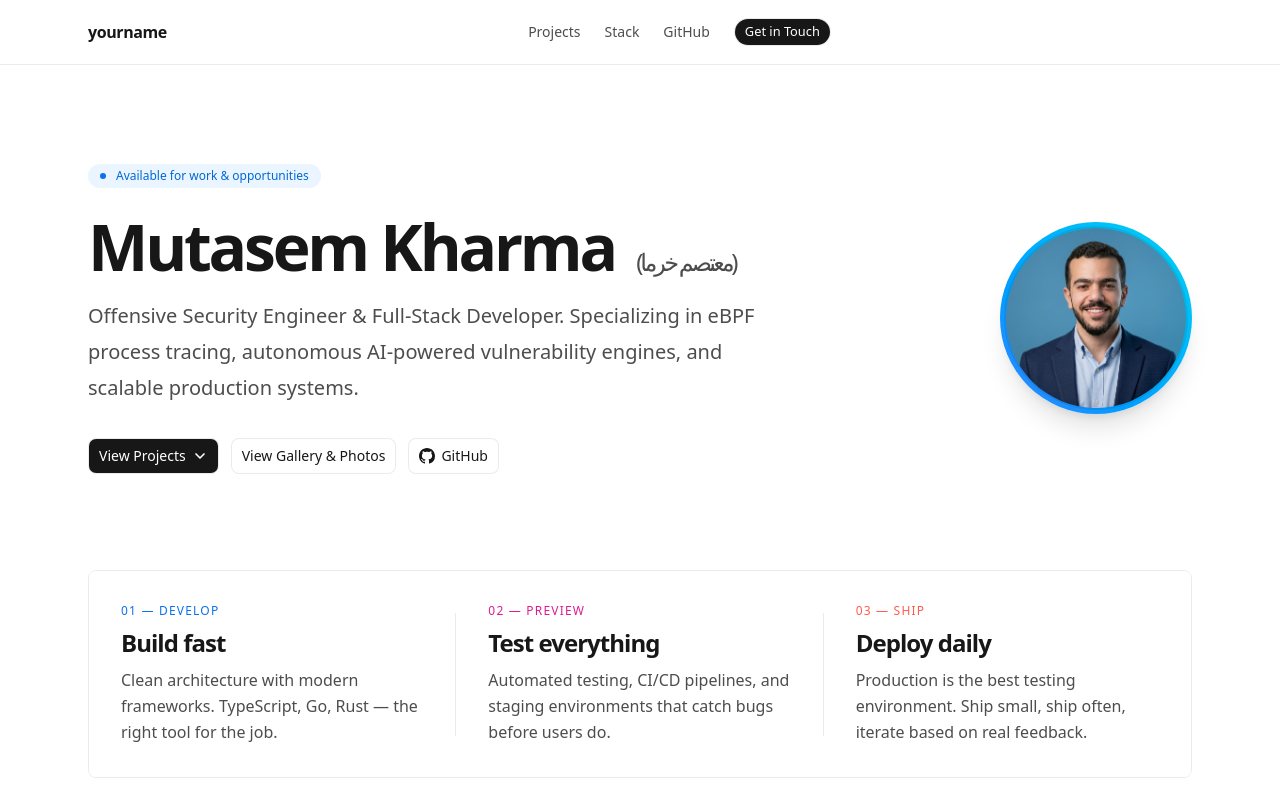
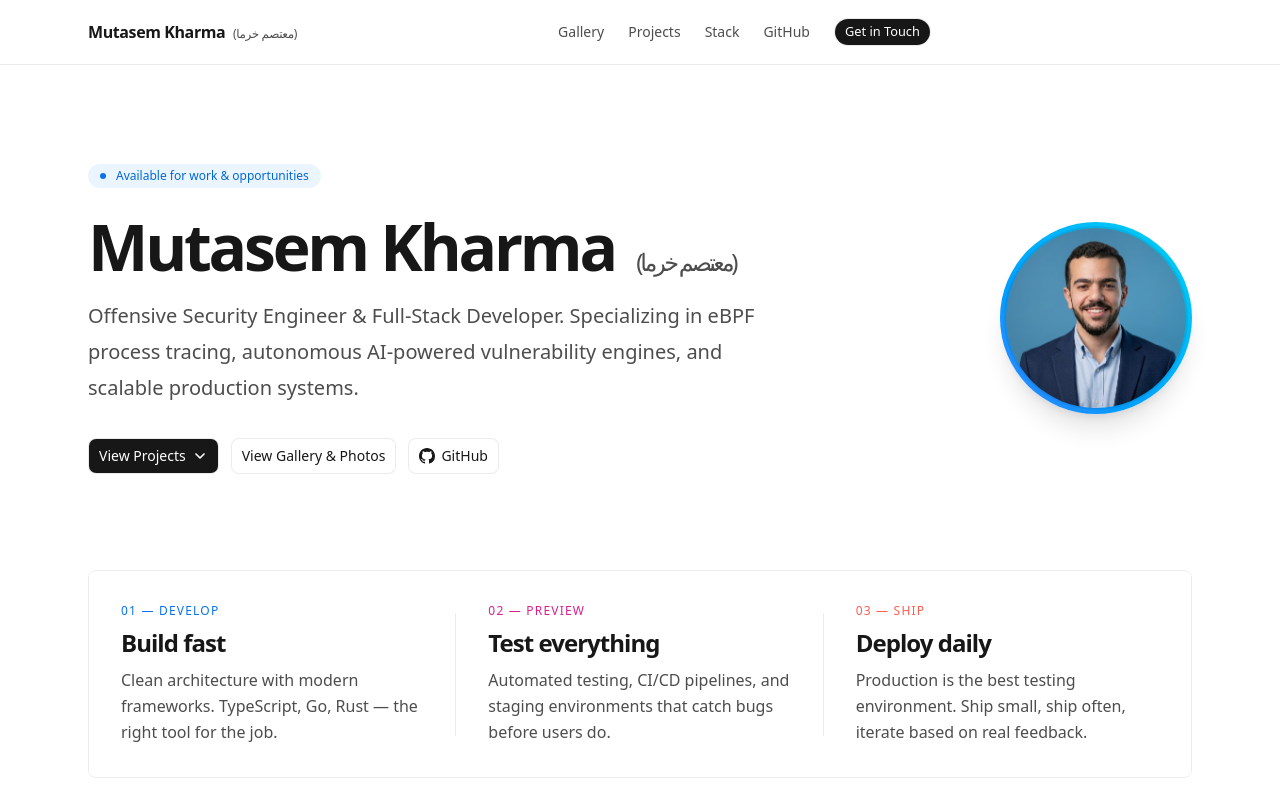
Before and after one commit to Mutasem-mk4/product-portfolio, a Next.js app: page / in a window 1280 px wide. Shown: the top 800 px of the page. Built offline with nearby package versions, Linux system fonts and the light colour scheme.

Commit message:
style: personalize navigation, footer, and email for Mutasem Kharma (معتصم خرما)

```diff
--- a/src/app/page.tsx
+++ b/src/app/page.tsx
@@ -142,7 +142,7 @@ export default function Home() {
       <footer className="border-t border-border py-10">
         <div className="max-w-6xl mx-auto px-6 flex items-center justify-between">
           <div className="text-xs text-muted-foreground">
-            © 2025 Your Name
+            © 2026 Mutasem Kharma <span className="font-normal">(معتصم خرما)</span>
           </div>
           <div className="flex items-center gap-5">
             <a
@@ -154,15 +154,15 @@ export default function Home() {
               GitHub
             </a>
             <a
-              href="https://twitter.com/yourusername"
+              href="https://twitter.com/mutasem_mk4"
               target="_blank"
               rel="noopener noreferrer"
               className="text-xs font-medium text-muted-foreground hover:text-foreground transition-colors"
             >
-              Twitter
+              Twitter / X
             </a>
             <a
-              href="https://linkedin.com/in/yourusername"
+              href="https://www.linkedin.com/in/mutasem-kharma/"
               target="_blank"
               rel="noopener noreferrer"
               className="text-xs font-medium text-muted-foreground hover:text-foreground transition-colors"
@@ -170,7 +170,7 @@ export default function Home() {
               LinkedIn
             </a>
             <a
-              href="mailto:you@email.com"
+              href="mailto:kharma.mutasem@gmail.com"
               className="text-xs font-medium text-muted-foreground hover:text-foreground transition-colors"
             >
               Email
--- a/src/components/nav.tsx
+++ b/src/components/nav.tsx
@@ -9,6 +9,7 @@ import {
 } from '@/components/ui/sheet';
 
 const navLinks = [
+  { label: 'Gallery', href: '#gallery' },
   { label: 'Projects', href: '#projects' },
   { label: 'Stack', href: '#stack' },
   { label: 'GitHub', href: 'https://github.com/Mutasem-mk4', external: true },
@@ -22,7 +23,7 @@ export function Nav() {
           href="/"
           className="text-base font-semibold tracking-tight text-foreground"
         >
-          yourname
+          Mutasem Kharma <span className="text-xs text-muted-foreground font-normal ml-1">(معتصم خرما)</span>
         </Link>
 
         {/* Desktop */}
@@ -40,7 +41,7 @@ export function Nav() {
           <Button
             size="sm"
             className="rounded-full"
-            onClick={() => (window.location.href = 'mailto:you@email.com')}
+            onClick={() => (window.location.href = 'mailto:kharma.mutasem@gmail.com')}
           >
             Get in Touch
           </Button>
@@ -77,7 +78,7 @@ export function Nav() {
               ))}
               <Button
                 className="mt-4"
-                onClick={() => (window.location.href = 'mailto:you@email.com')}
+                onClick={() => (window.location.href = 'mailto:kharma.mutasem@gmail.com')}
               >
                 Get in Touch
               </Button>
```
